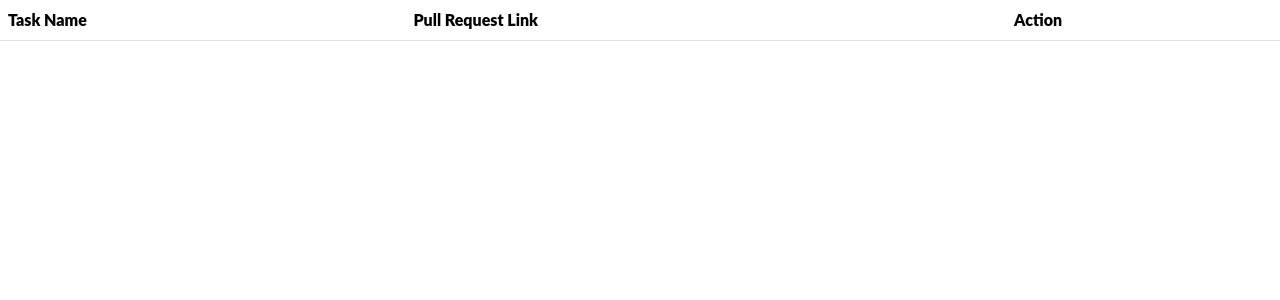
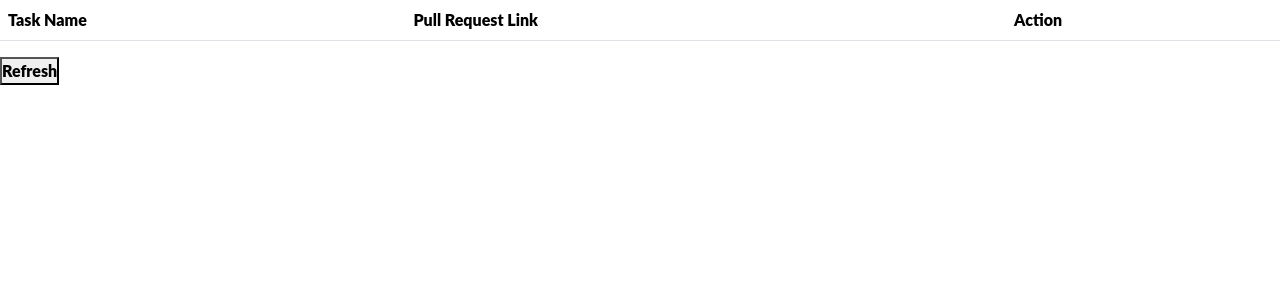
Before and after one commit to NalianAchei2020/e-learning, a React (Create React App) app: page /codereviewer in a window 1280 px wide. Shown: the top 300 px of the page. Built offline with nearby package versions, Linux system fonts and the light colour scheme.

Commit message:
add page refresh

```diff
--- a/src/pages/codeReviewer.js
+++ b/src/pages/codeReviewer.js
@@ -9,12 +9,17 @@ const CodeReviewer = () => {
     dispatch(removeCompletedTask(taskIndex));
     dispatch({ type: 'SUBMIT', payload: taskIndex });
     dispatch({ type: 'CLICKED', payload: true });
+    window.location.reload();
   };
   //require changes for code review
   const requiredChanges = (taskIndex) => {
     dispatch(removeCompletedTask(taskIndex));
     dispatch({ type: 'REQUIRED_CHANGES', payload: taskIndex });
     dispatch({ type: 'CLICKED', payload: true });
+    window.location.reload();
+  };
+  const handleRefresh = () => {
+    window.location.reload();
   };
   return (
     <>
@@ -73,6 +78,7 @@ const CodeReviewer = () => {
           ))}
         </tbody>
       </table>
+      <button onClick={handleRefresh}>Refresh</button>
     </>
   );
 };
```
